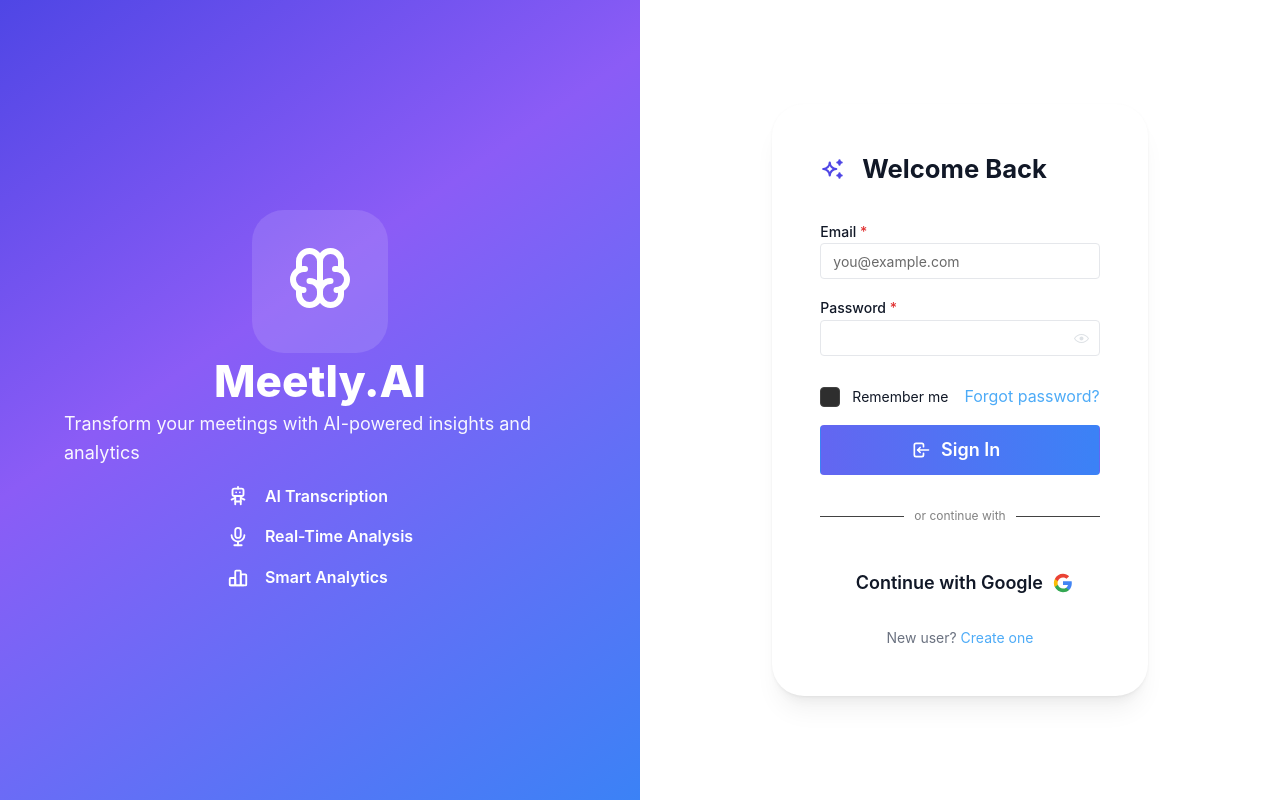
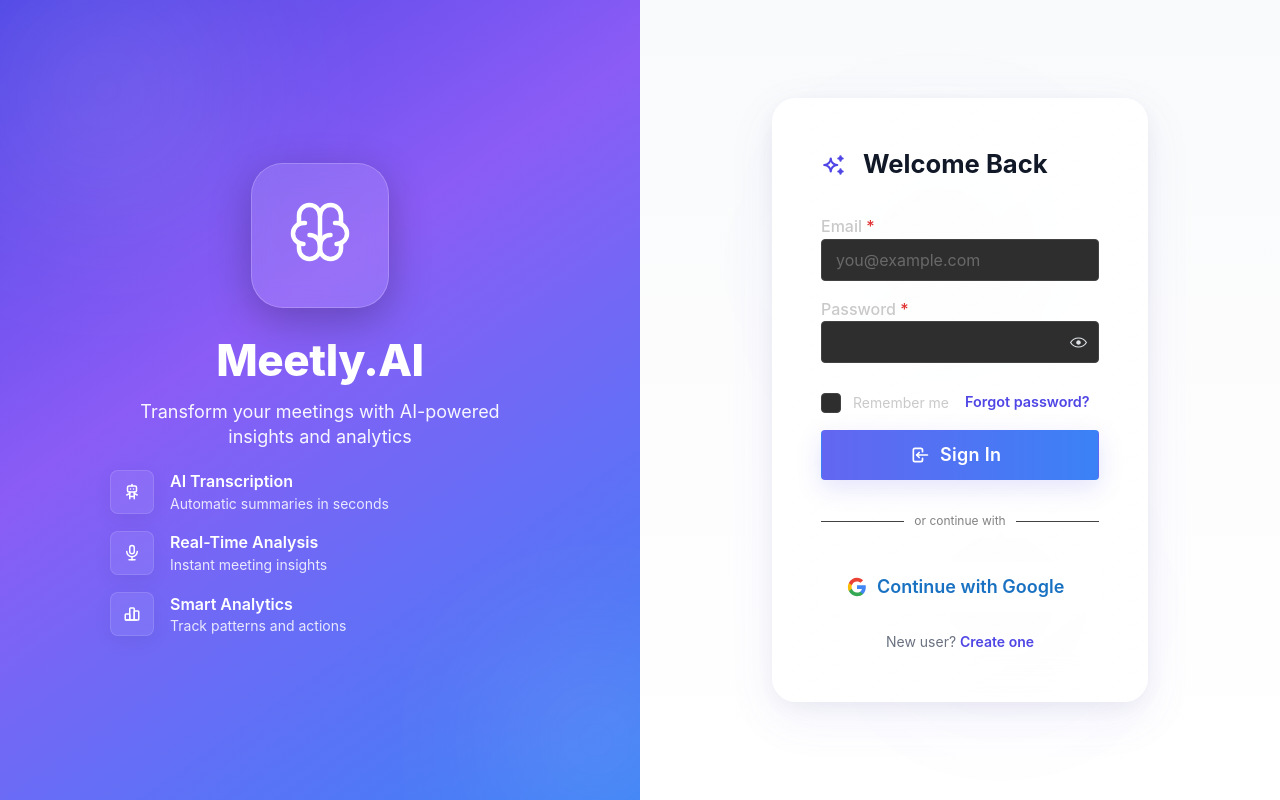
Before and after one commit to Adityakocheri1511/meetly-ai, a React (Vite) app in the folder frontend_vite/: page /login in a window 1280 px wide. Built offline with nearby package versions, Linux system fonts and the light colour scheme; no server answers.

Commit message:
Fix: Updated Login.jsx file

```diff
--- a/frontend_vite/src/pages/Login.jsx
+++ b/frontend_vite/src/pages/Login.jsx
@@ -288,8 +288,9 @@
           background: "linear-gradient(135deg, #eef2ff, #ffffff, #f9fafb)",
         }}
       >
-        {/* LEFT SIDE */}
+        {/* LEFT SIDE - Meetly.AI Branding (full details preserved) */}
         <motion.div
+          className="left-branding"
           initial={{ opacity: 0, x: -80 }}
           animate={{ opacity: 1, x: 0 }}
           transition={{ duration: 1 }}
@@ -300,47 +301,213 @@
             justifyContent: "center",
             alignItems: "center",
             padding: "4rem",
+            position: "relative",
+            overflow: "hidden",
             color: "white",
           }}
         >
-          <Paper p="xl" radius="xl" style={{ background: "rgba(255,255,255,0.12)" }}>
-            <IconBrain size={72} color="white" />
+          {/* Floating Glow Orbs */}
+          <div
+            style={{
+              position: "absolute",
+              top: "-10%",
+              left: "-10%",
+              width: "340px",
+              height: "340px",
+              background: "radial-gradient(circle at center, rgba(255,255,255,0.2), transparent 70%)",
+              borderRadius: "50%",
+              filter: "blur(90px)",
+              animation: "float1 9s ease-in-out infinite alternate",
+            }}
+          />
+          <div
+            style={{
+              position: "absolute",
+              bottom: "-10%",
+              right: "-15%",
+              width: "280px",
+              height: "280px",
+              background: "radial-gradient(circle at center, rgba(255,255,255,0.18), transparent 70%)",
+              borderRadius: "50%",
+              filter: "blur(70px)",
+              animation: "float2 10s ease-in-out infinite alternate",
+            }}
+          />
+
+          {/* Logo bubble */}
+          <motion.div
+            initial={{ scale: 0.85, opacity: 0 }}
+            animate={{ scale: 1, opacity: 1 }}
+            transition={{ duration: 1 }}
+            style={{
+              zIndex: 2,
+              textAlign: "center",
+              maxWidth: "520px",
+            }}
+          >
+            <Paper
+              p="xl"
+              radius="xl"
+              style={{
+                background: "rgba(255,255,255,0.12)",
+                backdropFilter: "blur(12px)",
+                border: "1px solid rgba(255,255,255,0.2)",
+                display: "inline-block",
+                marginBottom: "1.5rem",
+                boxShadow: "0 12px 40px rgba(0,0,0,0.25)",
+              }}
+            >
+              <IconBrain size={72} color="white" stroke={1.5} />
             </Paper>
-          <Title order={1} style={{ color: "white", fontSize: "44px", fontWeight: 800 }}>
+
+            <Title
+              order={1}
+              style={{
+                color: "white",
+                fontSize: "44px",
+                fontWeight: 800,
+                letterSpacing: "-0.5px",
+              }}
+            >
               Meetly.AI
             </Title>
-          <Text size="lg" style={{ color: "rgba(255,255,255,0.95)", marginBottom: "1rem" }}>
+            <Text
+              size="lg"
+              style={{
+                color: "rgba(255,255,255,0.95)",
+                marginTop: "0.6rem",
+                marginBottom: "1.25rem",
+                lineHeight: 1.4,
+                maxWidth: 420,
+              }}
+            >
               Transform your meetings with AI-powered insights and analytics
             </Text>
-          <Stack spacing="lg" align="flex-start" style={{ textAlign: "left" }}>
+
+            <Stack spacing="lg" align="flex-start" className="branding-features" style={{ textAlign: "left" }}>
               {[
-              { icon: <IconRobot size={22} color="white" />, title: "AI Transcription" },
-              { icon: <IconMicrophone size={22} color="white" />, title: "Real-Time Analysis" },
-              { icon: <IconChartBar size={22} color="white" />, title: "Smart Analytics" },
+                {
+                  icon: <IconRobot size={22} color="white" />,
+                  title: "AI Transcription",
+                  desc: "Automatic summaries in seconds",
+                },
+                {
+                  icon: <IconMicrophone size={22} color="white" />,
+                  title: "Real-Time Analysis",
+                  desc: "Instant meeting insights",
+                },
+                {
+                  icon: <IconChartBar size={22} color="white" />,
+                  title: "Smart Analytics",
+                  desc: "Track patterns and actions",
+                },
               ].map((f, i) => (
-              <Group key={i} spacing="md">
+                <motion.div
+                  key={i}
+                  initial={{ opacity: 0, y: 10 }}
+                  animate={{ opacity: 1, y: 0 }}
+                  transition={{ delay: 0.3 + i * 0.08 }}
+                >
+                  <Group spacing="md" noWrap>
+                    <Paper
+                      p="sm"
+                      radius="md"
+                      style={{
+                        background: "rgba(255,255,255,0.08)",
+                        border: "1px solid rgba(255,255,255,0.12)",
+                        boxShadow: "0 6px 20px rgba(0,0,0,0.06)",
+                        display: "inline-flex",
+                        alignItems: "center",
+                        justifyContent: "center",
+                        width: 44,
+                        height: 44,
+                      }}
+                    >
                       {f.icon}
-                <Text fw={600}>{f.title}</Text>
+                    </Paper>
+                    <div>
+                      <Text fw={600} size="md" style={{ color: "white" }}>
+                        {f.title}
+                      </Text>
+                      <Text size="sm" style={{ color: "rgba(255,255,255,0.85)" }}>
+                        {f.desc}
+                      </Text>
+                    </div>
                   </Group>
+                </motion.div>
               ))}
             </Stack>
           </motion.div>
+        </motion.div>
 
-        {/* RIGHT SIDE */}
+        {/* RIGHT SIDE - Form */}
         <motion.div
-          initial={{ opacity: 0, x: 80 }}
+          className="right-form"
+          initial={{ opacity: 0, x: 100 }}
           animate={{ opacity: 1, x: 0 }}
           transition={{ duration: 1 }}
           style={{
-            background: "#fff",
+            background: "linear-gradient(180deg, #f9fafb 0%, #ffffff 100%)",
             display: "flex",
             alignItems: "center",
             justifyContent: "center",
-            padding: "5rem",
+            padding: "6rem 5rem",
+            position: "relative",
           }}
         >
-          <Container size={600}>
-            <Paper p={48} radius="xl" shadow="md" style={{ background: "#fff", color: "#111827" }}>
+          {/* Soft gradient glows (subtle) */}
+          <div
+            style={{
+              position: "absolute",
+              top: "18%",
+              left: "28%",
+              width: "240px",
+              height: "240px",
+              borderRadius: "50%",
+              background: "radial-gradient(circle at center, rgba(99,102,241,0.12), transparent 70%)",
+              filter: "blur(80px)",
+            }}
+          />
+          <div
+            style={{
+              position: "absolute",
+              bottom: "12%",
+              right: "28%",
+              width: "200px",
+              height: "200px",
+              borderRadius: "50%",
+              background: "radial-gradient(circle at center, rgba(139,92,246,0.10), transparent 70%)",
+              filter: "blur(70px)",
+            }}
+          />
+
+          <Container size={600} style={{ zIndex: 2 }}>
+            <Paper
+              className="container-paper"
+              p={48}
+              radius="xl"
+              withBorder
+              shadow="md"
+              style={{
+                background: "linear-gradient(145deg, rgba(255,255,255,0.92), rgba(255,255,255,0.78))",
+                border: "1px solid rgba(255,255,255,0.25)",
+                boxShadow: "0 16px 48px rgba(99,102,241,0.08), 0 6px 24px rgba(0,0,0,0.06)",
+                backdropFilter: "blur(18px)",
+                WebkitBackdropFilter: "blur(18px)",
+                borderRadius: 24,
+                transition: "transform 0.35s ease, box-shadow 0.35s ease",
+              }}
+              onMouseEnter={(e) => {
+                e.currentTarget.style.transform = "translateY(-6px)";
+                e.currentTarget.style.boxShadow = "0 22px 60px rgba(99,102,241,0.14)";
+                e.currentTarget.style.background = "#f9fafb";
+              }}
+              onMouseLeave={(e) => {
+                e.currentTarget.style.transform = "translateY(0px)";
+                e.currentTarget.style.boxShadow = "0 16px 48px rgba(99,102,241,0.08)";
+                e.currentTarget.style.background = "white";
+              }}
+            >
               <Group position="center" mb="xl">
                 <IconSparkles size={26} color="#4F46E5" />
                 <Title order={2} style={{ fontSize: "1.6rem", color: "#111827" }}>
@@ -349,7 +516,7 @@
               </Group>
 
               {error && (
-                <Alert icon={<IconAlertCircle size={16} />} color="red" mb="lg">
+                <Alert icon={<IconAlertCircle size={16} />} color="red" mb="lg" style={{ fontSize: "0.95rem" }}>
                   {error}
                 </Alert>
               )}
@@ -364,10 +531,7 @@
                           placeholder="Your name"
                           value={displayName}
                           onChange={(e) => setDisplayName(e.target.value)}
-                          styles={{
-                            input: { backgroundColor: "#fff", color: "#111827", borderColor: "#e5e7eb" },
-                            label: { color: "#111827" },
-                          }}
+                          size="md"
                         />
                       )}
                       <TextInput
@@ -376,20 +540,14 @@
                         required
                         value={email}
                         onChange={(e) => setEmail(e.target.value)}
-                        styles={{
-                          input: { backgroundColor: "#fff", color: "#111827", borderColor: "#e5e7eb" },
-                          label: { color: "#111827" },
-                        }}
+                        size="md"
                       />
                       <PasswordInput
                         label="Password"
                         required
                         value={password}
                         onChange={(e) => setPassword(e.target.value)}
-                        styles={{
-                          input: { backgroundColor: "#fff", color: "#111827", borderColor: "#e5e7eb" },
-                          label: { color: "#111827" },
-                        }}
+                        size="md"
                       />
                       <Group position="apart" mt="sm">
                         <Checkbox
@@ -397,7 +555,15 @@
                           checked={rememberMe}
                           onChange={(e) => setRememberMe(e.currentTarget.checked)}
                         />
-                        <Anchor component="button" onClick={() => setForgotOpen(true)} color="#4F46E5">
+                        <Anchor
+                          component="button"
+                          onClick={() => setForgotOpen(true)}
+                          style={{
+                            color: "#4F46E5",
+                            fontWeight: 600,
+                            fontSize: "0.9rem",
+                          }}
+                        >
                           Forgot password?
                         </Anchor>
                       </Group>
@@ -410,6 +576,9 @@
                         style={{
                           background: "linear-gradient(to right,#6366F1,#3B82F6)",
                           color: "white",
+                          fontWeight: 600,
+                          letterSpacing: "0.3px",
+                          boxShadow: "0 8px 24px rgba(99,102,241,0.18)",
                         }}
                       >
                         {mode === "signin" ? "Sign In" : "Create Account"}
@@ -419,18 +588,14 @@
 
                   <Divider label="or continue with" labelPosition="center" my="xl" />
 
-                  {/* Google button — Google logo on the RIGHT side (as requested) */}
+                  {/* Google button with SVG (explicitly added) */}
                   <Button
                   fullWidth
                   size="lg"
                   variant="white"
                   onClick={handleGoogleLogin}
-                    styles={{
-                      label: { color: "#111827", fontWeight: 600 },
-                      root: { justifyContent: "space-between" },
-                    }}
-                    rightSection={
-                      <svg width="20" height="20" viewBox="0 0 24 24" aria-hidden>
+                  leftSection={
+                    <svg width="20" height="20" viewBox="0 0 24 24">
                       <path
                         fill="#4285F4"
                         d="M22.56 12.25c0-.78-.07-1.53-.2-2.25H12v4.26h5.92
@@ -471,7 +636,7 @@
                         setError("");
                         setMode(mode === "signin" ? "signup" : "signin");
                       }}
-                      color="#4F46E5"
+                      style={{ color: "#4F46E5", fontWeight: 600 }}
                     >
                       {mode === "signin" ? "Create one" : "Sign in"}
                     </Anchor>
@@ -491,16 +656,19 @@
                       value={otp}
                       onChange={(e) => setOtp(e.target.value)}
                       maxLength={6}
-                      styles={{ input: { textAlign: "center", letterSpacing: "4px", backgroundColor: "#fff" } }}
+                      styles={{ input: { textAlign: "center", letterSpacing: "4px" } }}
                     />
                     <Text align="center" size="sm" color="dimmed">
-                      ⏳ Expires in {Math.floor(timer / 60)}:{(timer % 60).toString().padStart(2, "0")}
+                      ⏳ Expires in {Math.floor(timer / 60)}:
+                      {(timer % 60).toString().padStart(2, "0")}
                     </Text>
-
-                    <Button variant="outline" disabled={resendDisabled} onClick={handleVerifyOTP}>
+                    <Button
+                      variant="outline"
+                      disabled={resendDisabled}
+                      onClick={handleResendOTP}
+                    >
                       {resendDisabled ? `Resend in ${resendTimer}s` : "Resend OTP"}
                     </Button>
-
                     <Group position="apart">
                       <Button variant="default" onClick={cancelOtpStep}>
                         Cancel
```
Lines whose indentation alone changed are shown as unchanged.
